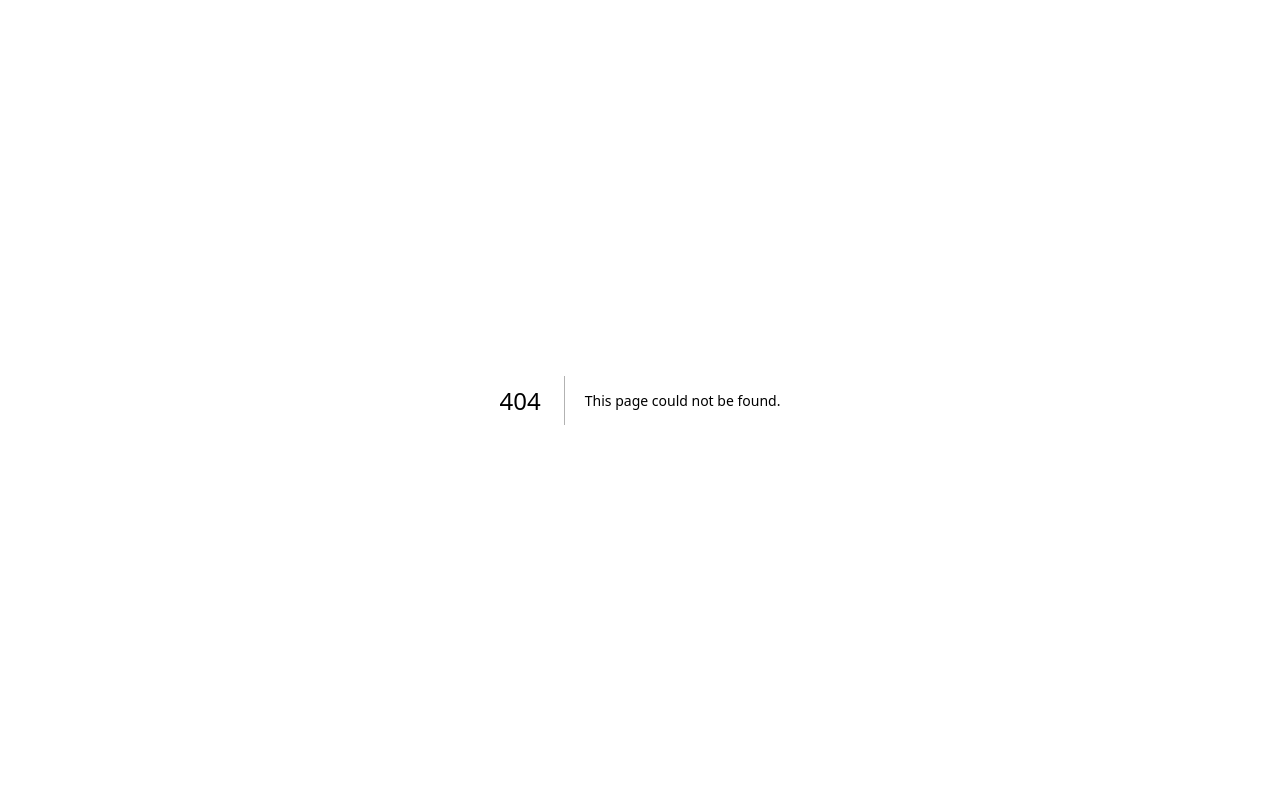
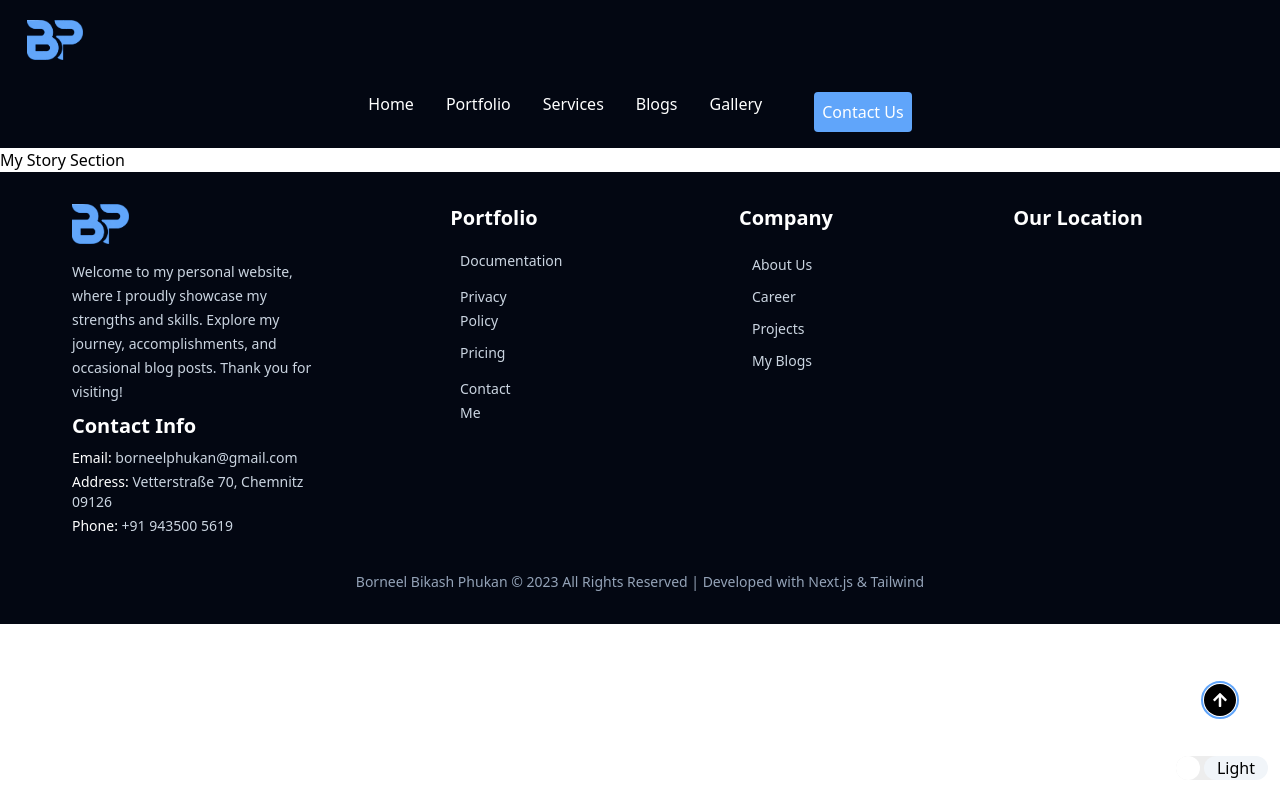
Before and after one commit to borneelphukan/borneel.phukan, a Next.js app: page /Blogs/mystory/mystory in a window 1280 px wide. Before the commit this address had no page. Built offline with nearby package versions, Linux system fonts and the light colour scheme.

Commit message:
blog updates

```diff
--- /dev/null
+++ b/src/components/HomePage/CategoriesTab.js
@@ -0,0 +1,20 @@
+// components/CategoriesTab.js
+
+import Link from "next/link";
+
+const CategoriesTab = () => {
+
+
+  return (
+    <div className="mx-auto justify-center p-20 rounded">
+      <h2 className="text-lg font-semibold mb-4">My Blogs</h2>
+      <ul>
+       <l1>
+        <Link href="">Story of My Life</Link>
+       </l1>
+      </ul>
+    </div>
+  );
+};
+
+export default CategoriesTab;
--- a/src/pages/Blogs/MyStory.js
+++ b/src/pages/Blogs/mystory/mystory.js
@@ -3,7 +3,13 @@ import React from "react";
 import DefaultLayout from "@/layout/DefaultLayout";
 
 const MyStory = () => {
-  return <DefaultLayout>My Story</DefaultLayout>;
+  return (
+    <DefaultLayout>
+      <div>
+        <h1>My Story Section</h1>
+      </div>
+    </DefaultLayout>
+  );
 };
 
 export default MyStory;
--- a/src/pages/index.js
+++ b/src/pages/index.js
@@ -1,13 +1,20 @@
 import DefaultLayout from "@/layout/DefaultLayout";
-
 import Banner from "@/components/HomePage/Banner";
 import AboutMe from "@/components/HomePage/AboutMe";
+import CategoriesTab from "@/components/HomePage/CategoriesTab";
 
 const Home = () => {
   return (
     <DefaultLayout>
       <Banner />
-      <AboutMe />
+      <div className="w-full flex flex-col md:flex-row lg:flex-row">
+        <div className="my-8 md:w-4/5 lg:w-4/5">
+          <AboutMe />
+        </div>
+        <div className="my-8 mx-auto md:w-1/5 lg:w-1/5">
+          <CategoriesTab />
+        </div>
+      </div>
     </DefaultLayout>
   );
 };
```
Also changed, not shown: src/pages/Blogs/scamindustry/ScamIndustry.js (renamed from src/pages/Blogs/ScamIndustry.js), src/pages/Blogs/techdigest/TechDigest.js (renamed from src/pages/Blogs/TechDigest.js), src/pages/Blogs/travelblogs/TravelBlogs.js (renamed from src/pages/Blogs/TravelBlogs.js).
